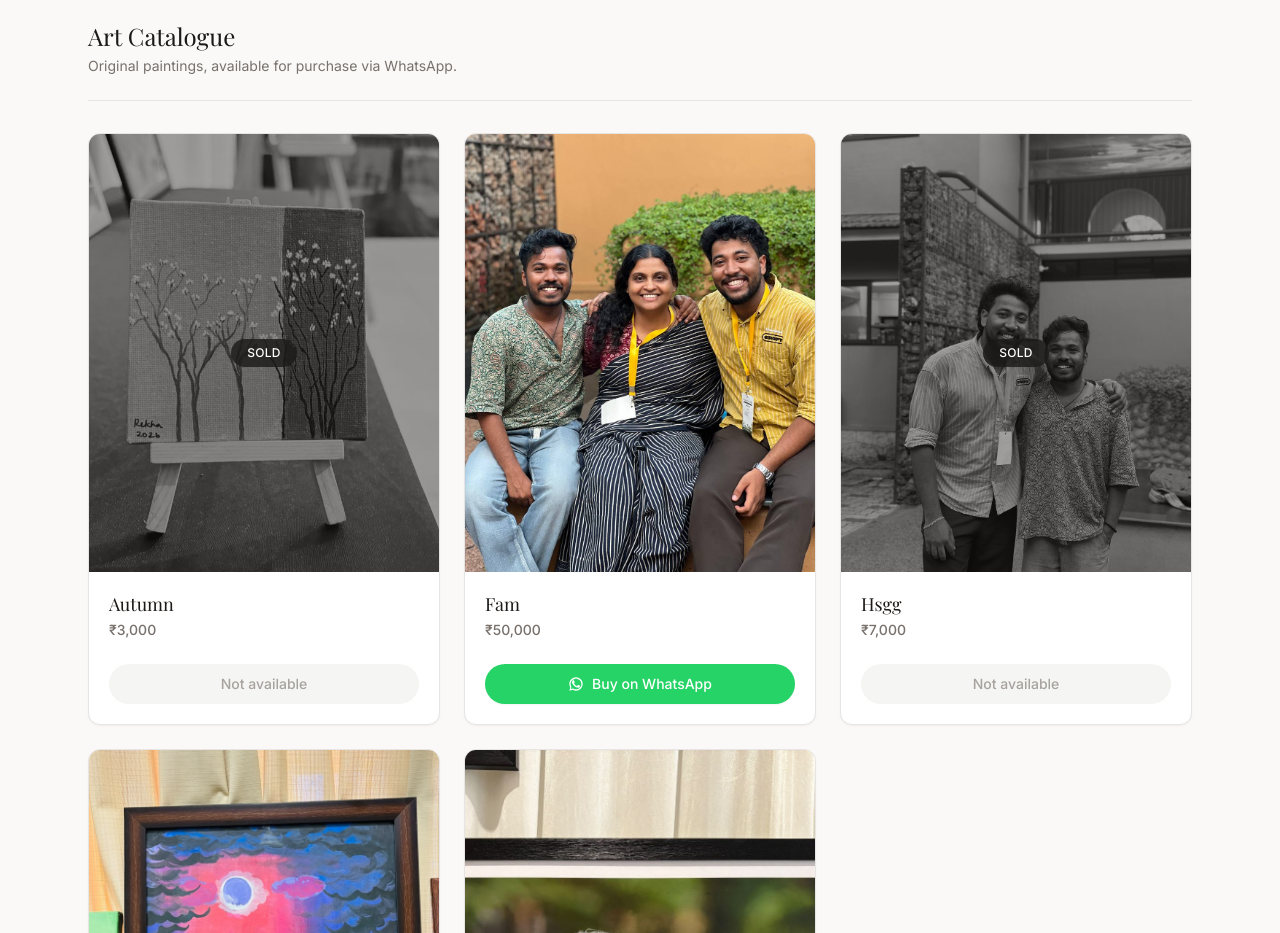
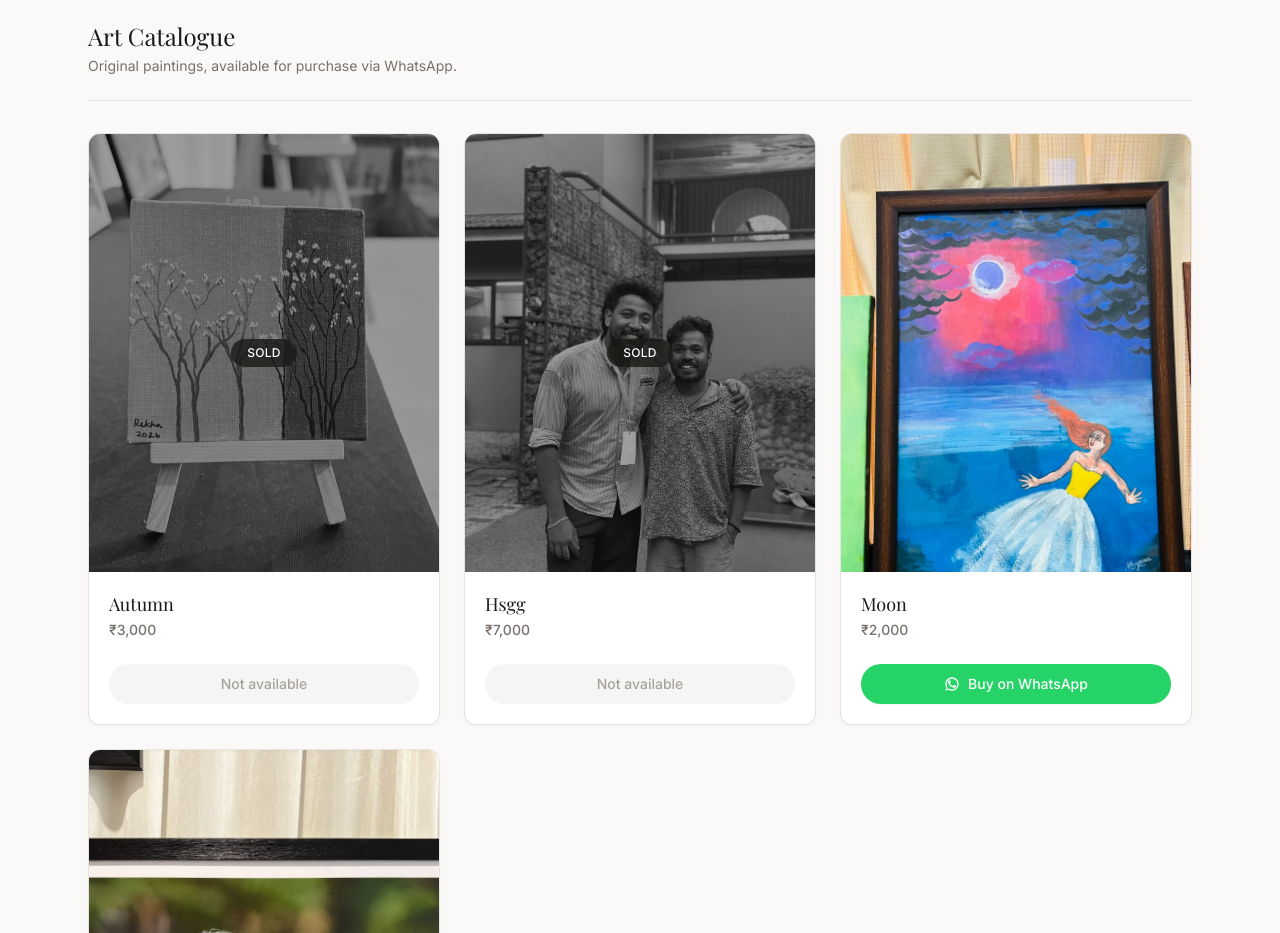
Before and after one commit to jasilmohmd/Art-catalogue, a Next.js app: page / in a window 1280 px wide. Shown: the part 820-1753 px from the top of the page. Built offline with nearby package versions, Linux system fonts and the light colour scheme; a web font is replaced by a local one.

Commit message:
chore: remove Fam artwork

```diff
--- a/data/artworks.ts
+++ b/data/artworks.ts
@@ -15,13 +15,6 @@ export const artworks: Artwork[] = [
     price: 3000,
     image: "/artworks/autumn-3000-sold.jpeg",
     available: false,
-  },
-  {
-    id: "fam",
-    name: "Fam",
-    price: 50000,
-    image: "/artworks/fam-50000.jpg",
-    available: true,
   },
   {
     id: "hsgg",
```
Also changed, not shown: public/artworks/fam-50000.jpg (deleted).
